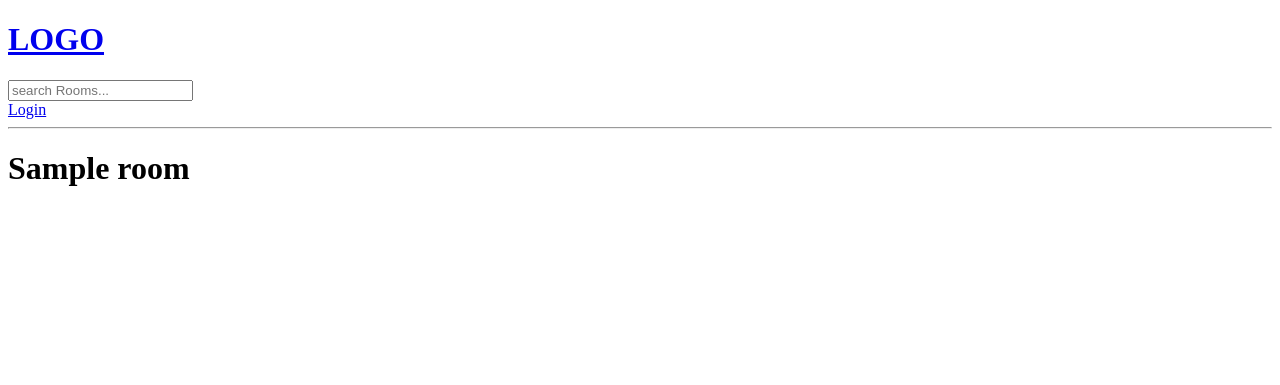
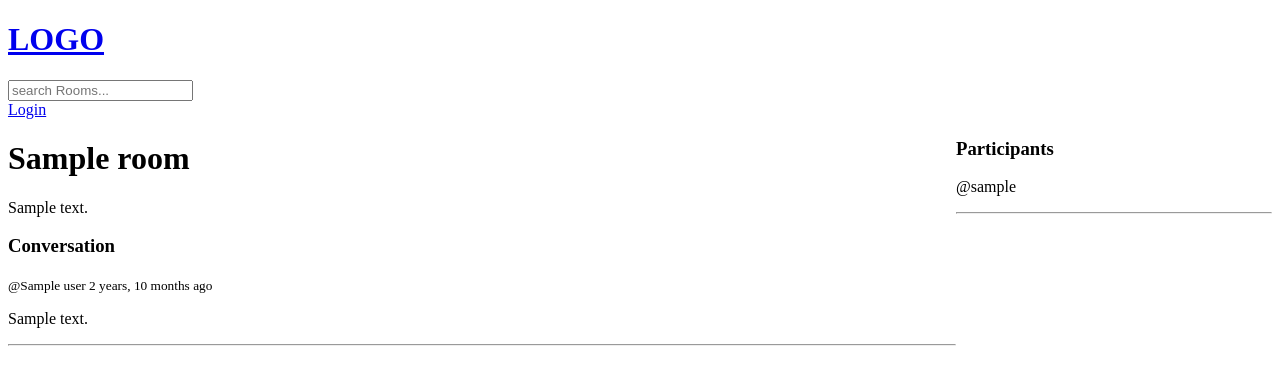
Before and after one commit to Omar622/studybud, a Django app: template base/templates/base/room.html in a window 1280 px wide. Shown: the top 385 px of the page. Run offline with Django 4.2, Linux system fonts and the light colour scheme; the template is opened without the code that fills it: most values are stand-ins (such as "Sample title", 1, 10 or a date in 2020).

Commit message:
add chat room feature

```diff
--- a/base/models.py
+++ b/base/models.py
@@ -16,7 +16,8 @@ class Room(models.Model):
     topic = models.ForeignKey(Topic, on_delete=models.SET_NULL, null=True)
     name = models.CharField(max_length=200)
     description = models.TextField(null=True, blank=True)
-    # participants
+    participants = models.ManyToManyField(
+        User, related_name='participants', blank=True)
     updated = models.DateTimeField(auto_now=True)
     created = models.DateTimeField(auto_now_add=True)
 
--- a/base/templates/base/room.html
+++ b/base/templates/base/room.html
@@ -2,7 +2,48 @@
 
 
 {% block content %}
+<style>
+    .room-container{
+        display: grid;
+        grid-template-columns: 3fr 1fr;
+    }
+</style>
 
-<h1>{{room.name}}</h1>
+
+<div class="room-container">
+    <div>
+        <h1>{{room.name}}</h1>
+        <p>{{room.description}}</p>
+
+        <div class="comment-wrapper">
+            <h3>Conversation</h3>
+            {% for message in room_messages %}
+            {% if request.user == message.user %}
+            <a href="{% url 'delete-message' message.id %}">Delete</a>
+            {% endif %}
+            <small>@{{message.user}} {{message.created|timesince}} ago</small>
+            <p>{{message.body}}</p>
+            <hr>
+            {% endfor %}
+        </div>
+
+        {% if request.user.is_authenticated %}
+        <div class="comment-form">
+            <form method="POST" action="">
+                {% csrf_token %}
+                <input type="text" name="body" placeholder="write your message here...">
+            </form>
+        </div>
+        {% endif %}
+    </div>
+
+    <div>
+        <h3>Participants</h3>
+        {% for participant in participants %}
+        <p>@{{participant.username}}</p>
+        <hr>
+        {% endfor %}
+    </div>
+</div>
 
 {% endblock content %}
--- a/base/urls.py
+++ b/base/urls.py
@@ -8,6 +8,7 @@ urlpatterns = [
     path('create-room/', views.createRoom, name='create-room'),
     path('update-room/<str:pk>/', views.updateRoom, name='update-room'),
     path('delete-room/<str:pk>/', views.deleteRoom, name='delete-room'),
+    path('delete-message/<str:pk>/', views.deleteMessage, name='delete-message'),
 
     path('register/', views.registerPage, name='register'),
     path('login/', views.loginPage, name='login'),
--- a/templates/navbar.html
+++ b/templates/navbar.html
@@ -13,5 +13,3 @@
 {% else %}
 <a href="{% url 'login' %}">Login</a>
 {% endif %}
-
-<hr>
```
Also changed, not shown: base/views.py (+32 -2 lines), base/migrations/0002_alter_room_options_room_participants.py (added), db.sqlite3.
